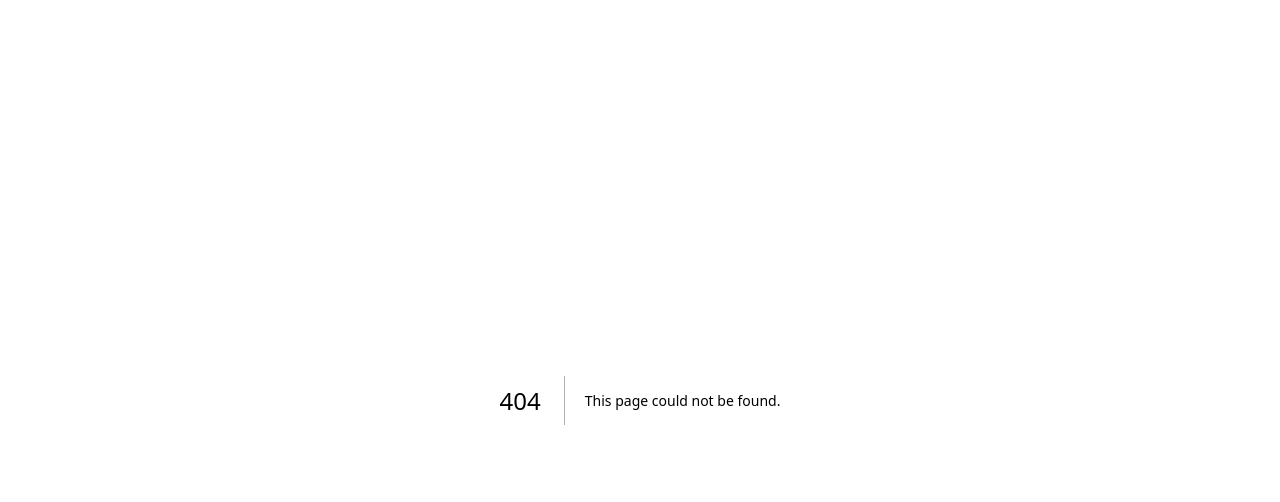
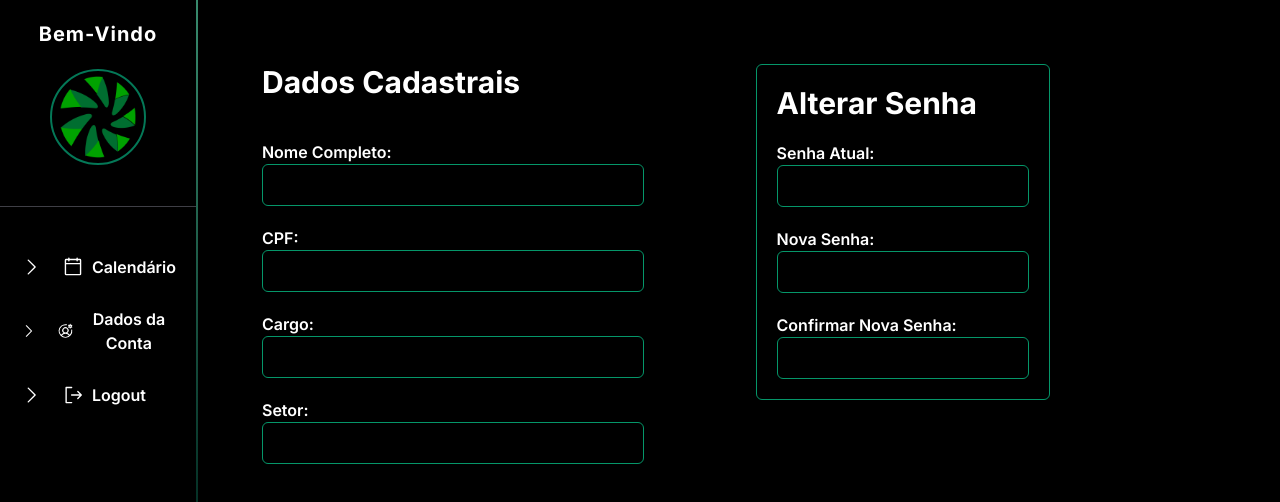
Before and after one commit to andreimattos06/Reserva_de_Veiculo, a Next.js app: page /dadosdaconta in a window 1280 px wide. Before the commit this address had no page. Shown: the top 502 px of the page. Built offline with nearby package versions, Linux system fonts and the light colour scheme; no server answers.

Commit message:
starting profile changes

```diff
--- a/src/app/components/sidebar.js
+++ b/src/app/components/sidebar.js
@@ -34,7 +34,9 @@ export default function Sidebar(props) {
                         <Link href="/principal">
                             <ButtonSide texto="Calendário" icon={<CalendarBlank size={22} />} />
                         </Link>
-                        <ButtonSide texto="Dados da Conta" icon={<UserCircleGear size={22} />} />
+                        <Link href="/dadosdaconta">
+                            <ButtonSide texto="Dados da Conta" icon={<UserCircleGear size={22} />} />
+                        </Link>
 
 
                         {session?.user?.administrador ?
--- /dev/null
+++ b/src/app/dadosdaconta/page.js
@@ -0,0 +1,74 @@
+'use client'
+
+import { useState } from "react"
+import Sidebar from "../components/sidebar"
+import InputAlt from "../components/inputalt"
+
+export default function DadosDaContal() {
+    const [dados, setDados] = useState({
+        email: "",
+        nome_completo: "",
+        cpf: "",
+        cargo: "",
+        setor: "",
+    })
+
+    return (
+        <div className="flex flex-row">
+            <Sidebar />
+            <div className="flex flex-row my-16 mx-16 w-full gap-28">
+                <div className="w-2/5 text-white">
+                    <span className="text-3xl font-bold">Dados Cadastrais</span>
+
+                    <div className="grid grid-cols-1 font-semibold pt-10 gap-5 ">
+                        <div className="flex flex-col">
+                            <span>Nome Completo:</span>
+                            <InputAlt />
+                        </div>
+
+                        <div className="flex flex-col">
+                            <span>CPF:</span>
+                            <InputAlt />
+                        </div>
+
+                        <div className="flex flex-col">
+                            <span>Cargo:</span>
+                            <InputAlt />
+                        </div>
+
+                        <div className="flex flex-col">
+                            <span>Setor:</span>
+                            <InputAlt />
+                        </div>
+
+                    </div>
+                </div>
+                <div className="">
+                    <div className="flex flex-col border-[1px] border-emerald-600 px-5 py-5 rounded-md text-white">
+                        <span className="text-3xl font-bold">Alterar Senha</span>
+
+                        <div className="flex flex-col font-semibold pt-5 gap-5">
+                            <div className="flex flex-col">
+                                <span>Senha Atual:</span>
+                                <InputAlt />
+                            </div>
+
+                            <div className="flex flex-col">
+                                <span>Nova Senha:</span>
+                                <InputAlt />
+                            </div>
+
+                            <div className="flex flex-col">
+                                <span>Confirmar Nova Senha:</span>
+                                <InputAlt />
+                            </div>
+
+                        </div>
+                    </div>
+
+
+                </div>
+            </div>
+        </div>
+    )
+}
```
